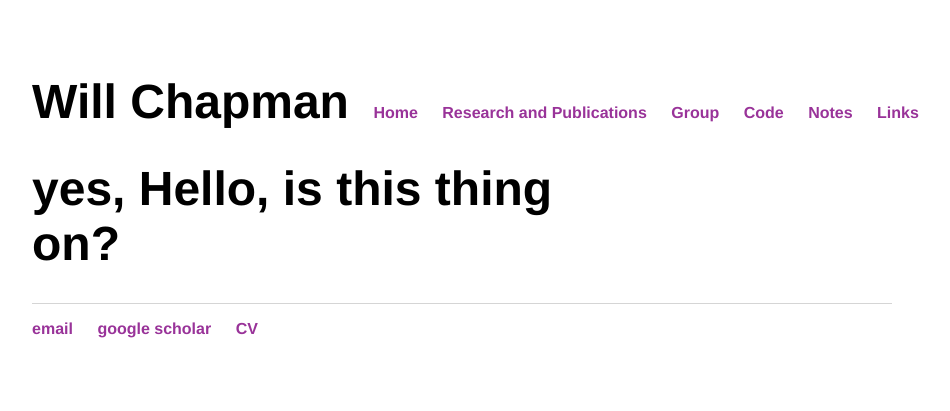
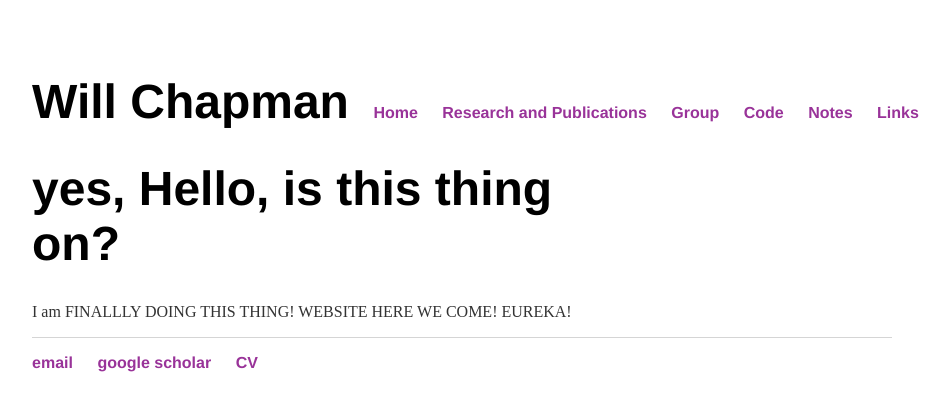
Before and after one commit to WillyChap/willychap_beta.github.io, a Jekyll site: the page built from research/projects.md, in a window 1280 px wide. Shown: the top 411 px of the page, without its empty margins (276-1226 px from the left). Built offline with Jekyll 4.4.1, drawn with Linux system fonts in a browser that asks for light colours; our own code applies the rules of GitHub Pages for plain Markdown files.

Commit message:
Update projects.md

```diff
--- a/research/projects.md
+++ b/research/projects.md
@@ -1 +1,5 @@
 # yes, Hello, is this thing on?
+
+
+
+I am FINALLLY DOING THIS THING! WEBSITE HERE WE COME! EUREKA!
```
